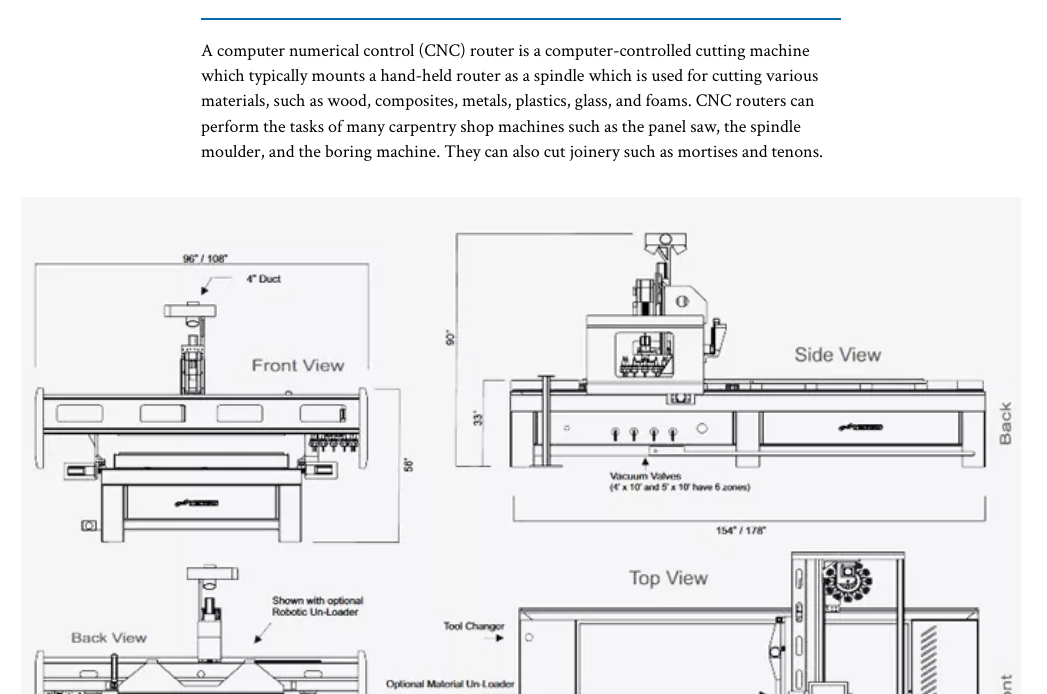
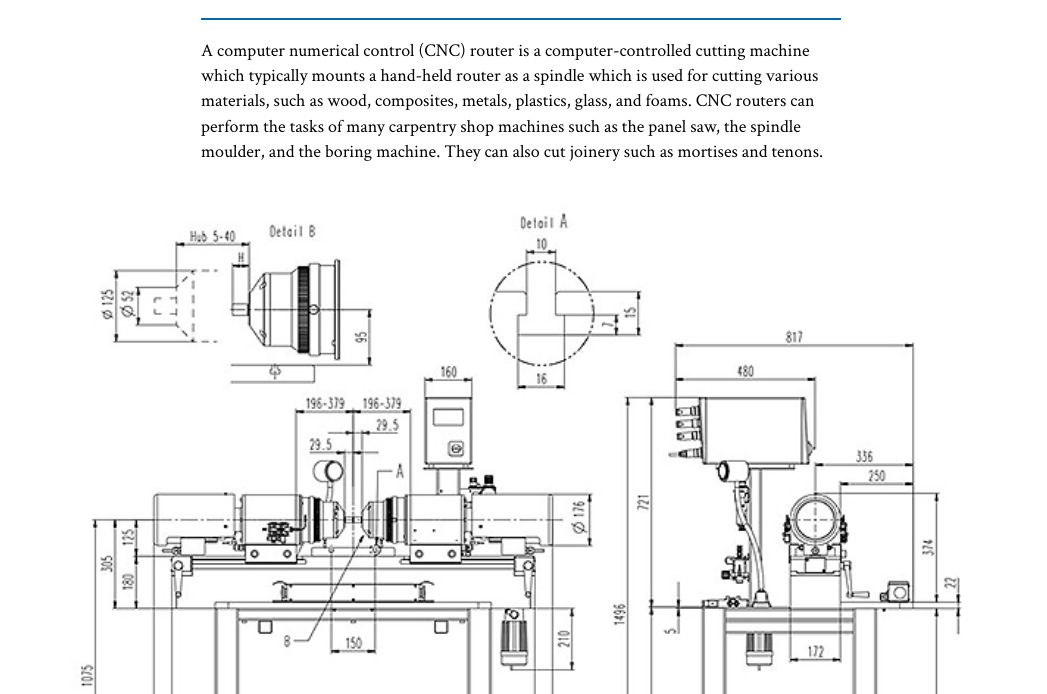
Before and after one commit to avawardbu/avawardbu.github.io, a plain HTML site: page Blackout/index.html in a window 1280 px wide. Shown: the part 106-800 px from the top of the page, without its empty margins (119-1166 px from the left). Drawn offline with Linux system fonts and the light colour scheme.

Commit message:
Fixed picture

```diff
--- a/Blackout/index.html
+++ b/Blackout/index.html
@@ -11,7 +11,7 @@
         <h1>CNC Router</h1>
         <div class ="divider"></div>
         <p>A computer numerical control (CNC) router is a computer-controlled cutting machine which typically mounts a hand-held router as a spindle which is used for cutting various materials, such as wood, composites, metals, plastics, glass, and foams. CNC routers can perform the tasks of many carpentry shop machines such as the panel saw, the spindle moulder, and the boring machine. They can also cut joinery such as mortises and tenons.</p>
-        <img id="Router" src = "Images/router.webp">
+        <img id="Router" src = "Images/router.jpg">
         <img src = "Images/rhode_island.png">
         <p> CNC routers are controlled by a computer. Coordinates are uploaded into the machine controller from a separate program. CNC router are often used with two software applications—one to make designs (CAD) and another to translate those designs into a G-code or M-code program of instructions for the machine (CAM) in vertical, horizontal and perpendicular coordinates. As with CNC milling machines, CNC routers can be controlled directly by manual programming, but CAD/CAM allows wider possibilities for contouring, speeding up the programming process and in some cases creating programs whose manual programming would be impractical. On some controllers the G-code can be loaded as a vector file on the router control panel. A vector file can be created from a picture file by using a drawing (CAD) software.</p>
         <h2>About this story</h2>
```
Also changed, not shown: Blackout/Images/Router.webp (deleted), Blackout/Images/router.jpg (added), 2 other files.
